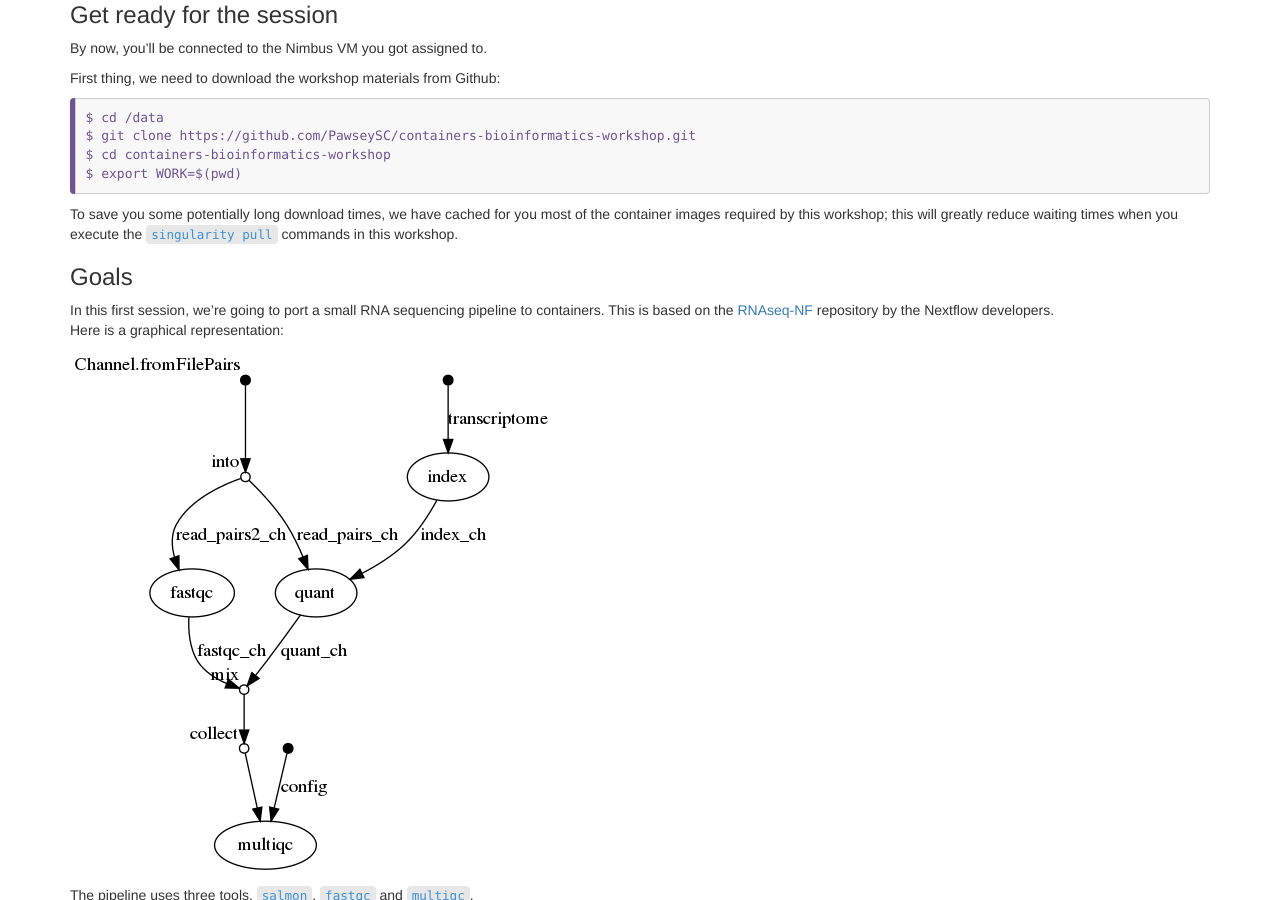
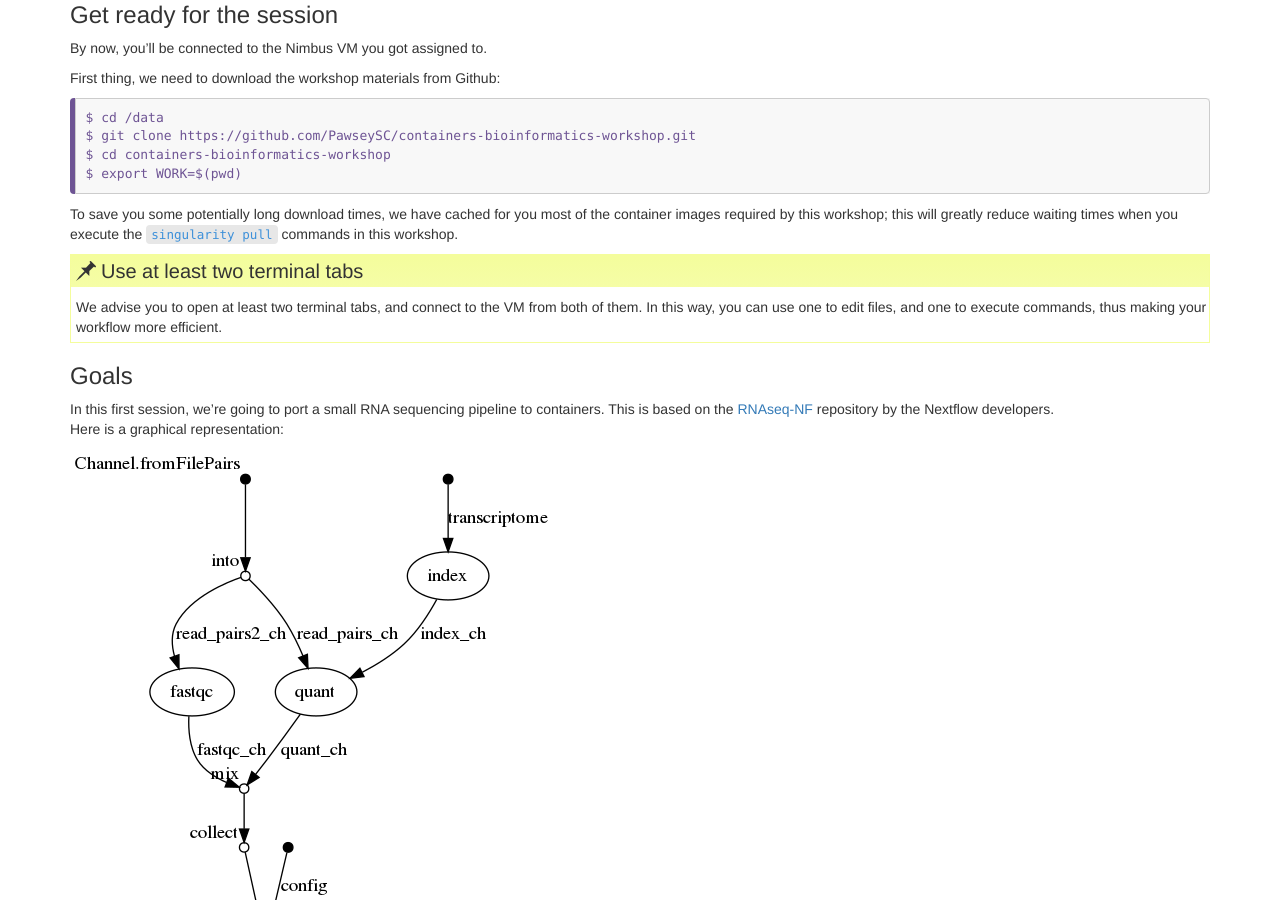
Before and after one commit to PawseySC/containers-bioinformatics-workshop, a Jekyll site: the page built from _episodes/3.pipeline.md, in a window 1280 px wide and 900 px high, scrolled down 328 px. Built offline with Jekyll 4.4.1, drawn with Linux system fonts in a browser that asks for light colours.

Commit message:
2 terminals advice in all sessions

```diff
--- a/_episodes/3.pipeline.md
+++ b/_episodes/3.pipeline.md
@@ -22,6 +22,12 @@ $ export WORK=$(pwd)
 {: .bash}
 
 To save you some potentially long download times, we have cached for you most of the container images required by this workshop; this will greatly reduce waiting times when you execute the `singularity pull` commands in this workshop.
+
+
+> ## Use at least two terminal tabs
+>
+> We advise you to open at least two terminal tabs, and connect to the VM from both of them.  In this way, you can use one to edit files, and one to execute commands, thus making your workflow more efficient.
+{: .callout}
 
 
 ### Goals
```
Also changed, not shown: _episodes/4.graphical.md (+7 -0 lines), _episodes/5.build.md (+7 -0 lines).
